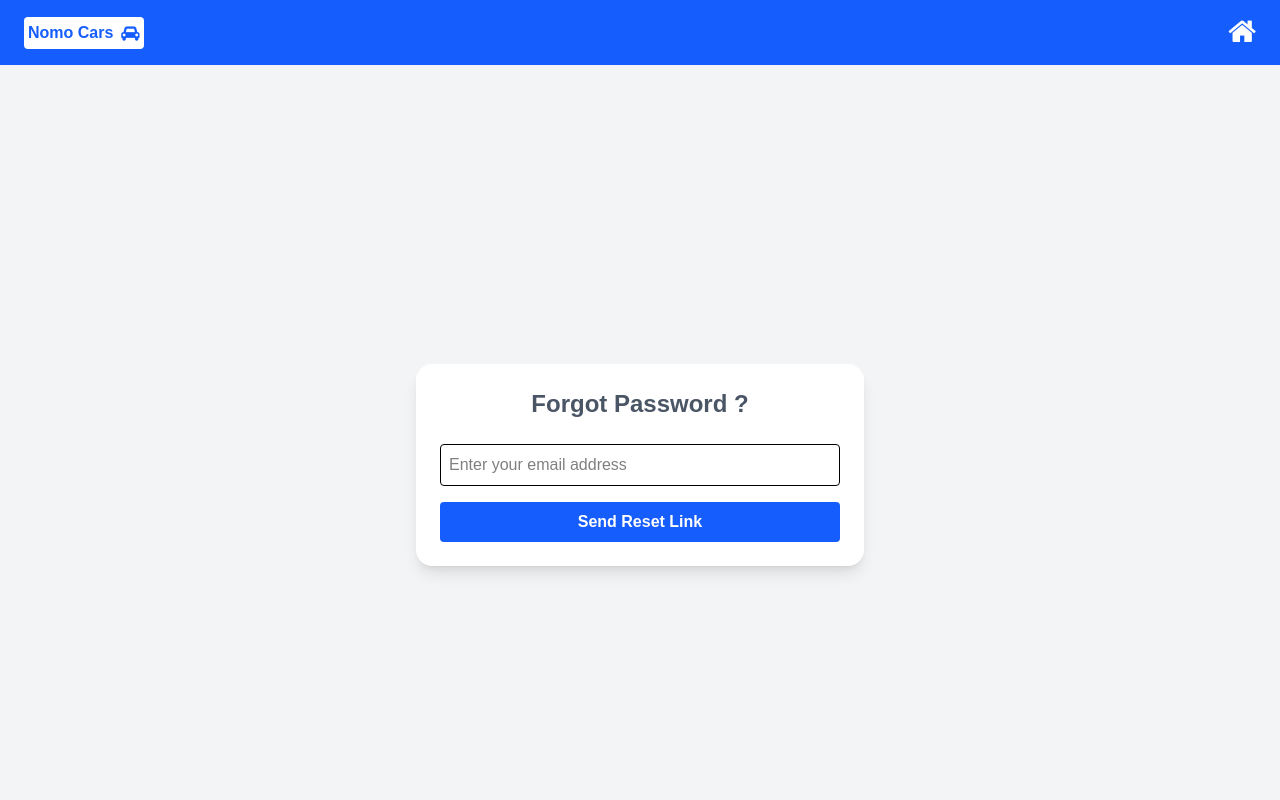
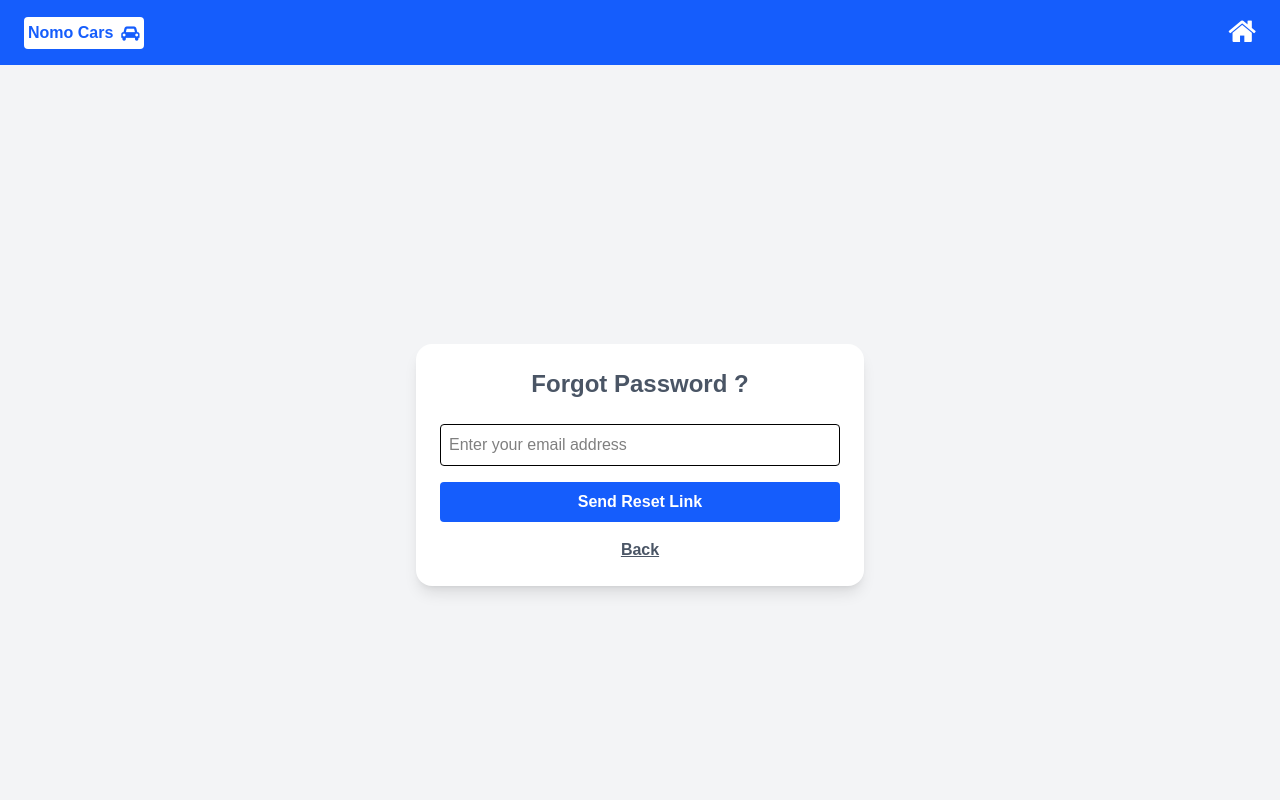
Before and after one commit to nwaxon2020/nomopo_car_hire, a Next.js app: page /login/forgot-password in a window 1280 px wide. Shown: the top 800 px of the page. Built offline with nearby package versions, Linux system fonts and the light colour scheme.

Commit message:
change the arow for the book button

```diff
--- a/ui/book.tsx
+++ b/ui/book.tsx
@@ -277,8 +277,8 @@ export default function BookCarUi(){
                         >
                             <p>Select a Car</p>
                             {driverCard ?
-                                <span className="mr-2 text-left text-gray-500 font-semibold">{"⮝"}</span> :
-                                <span className="mr-2 text-left text-gray-500 font-semibold">{"⮟"}</span>
+                                <span className="mr-2 text-left text-gray-500 font-semibold"><i className="fa fa-caret-up" style={{fontSize:"25px"}}></i></span> :
+                                <span className="mr-2 text-left text-gray-500 font-semibold"><i className="fa fa-caret-down" style={{fontSize:"25px"}}></i></span>
                             }
                         </div>
 
--- a/ui/forgot-password.tsx
+++ b/ui/forgot-password.tsx
@@ -1,6 +1,7 @@
 "use client";
 
 import React, { useState } from "react";
+import Link from "next/link";
 //import { sendPasswordResetEmail } from "firebase/auth";
 //import { auth } from "@/firebaseConfig";
 
@@ -44,7 +45,7 @@ export default function ForgotPasswordPageUi() {
           </div>
         )}
 
-        <form onSubmit={handleResetPassword} className="space-y-4">
+        <form onSubmit={handleResetPassword} className="text-center space-y-4">
           <input
             type="email"
             placeholder="Enter your email address"
@@ -60,6 +61,8 @@ export default function ForgotPasswordPageUi() {
           >
             Send Reset Link
           </button>
+
+          <Link className="text-gray-600 p-3 font-semibold underline" href={"/login"}>Back</Link>
         </form>
       </div>
     </div>
```
